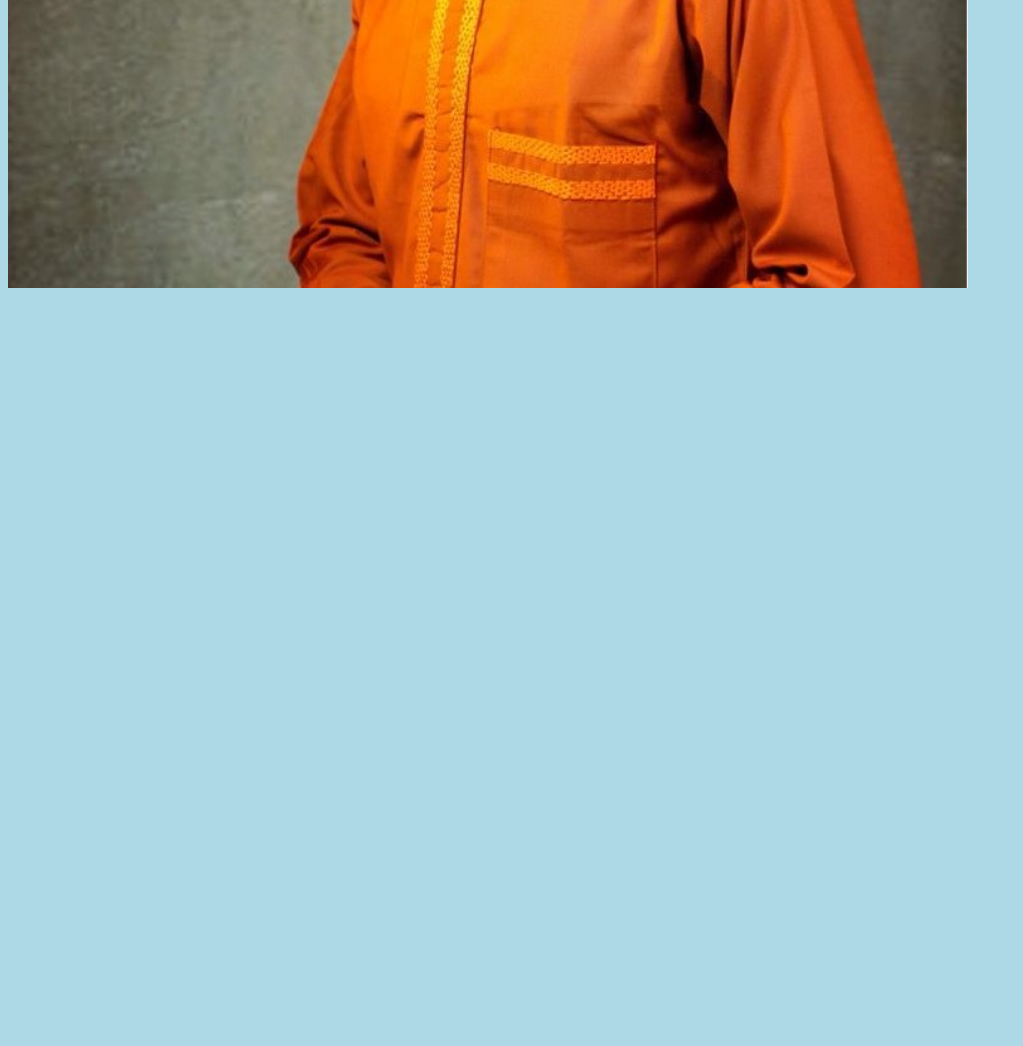
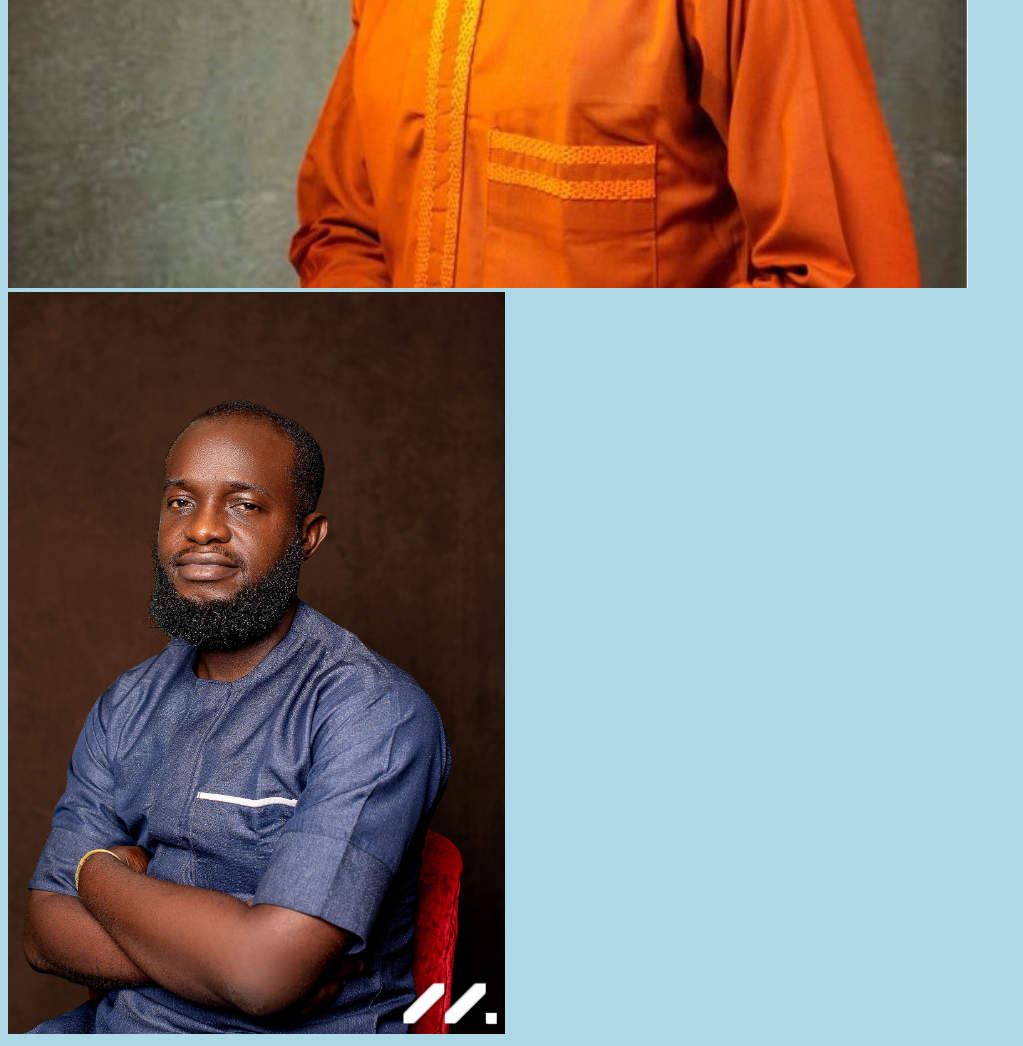
Before and after one commit to InternetOG/Merge-conflict, a plain HTML site: page index.html in a window 1280 px wide. Shown: the part 854-1900 px from the top of the page, without its empty margins (0-1023 px from the left). Before the commit the page ends 1154 px from the top, so only its background shows below. Drawn offline with Linux system fonts and the light colour scheme.

Commit message:
added a new picture

```diff
--- a/index.html
+++ b/index.html
@@ -12,6 +12,7 @@
 	<p>I am from Kogi State</p>
 	<p>I am adding a new paragraph</p>
 	<img style="width:100%;max-width:960px" src="Omoleye.jpg" alt="Omoleye Osadare">
+	<img src="sharegist.png" alt="Omoniyi Osadare">
 
 </body>
 </html>
```
Also changed, not shown: sharegist.png (added).
